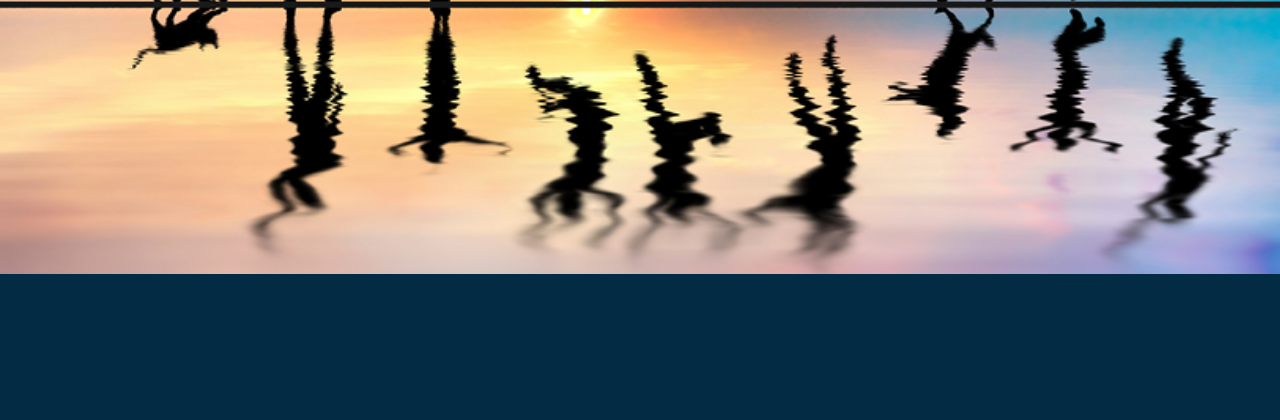
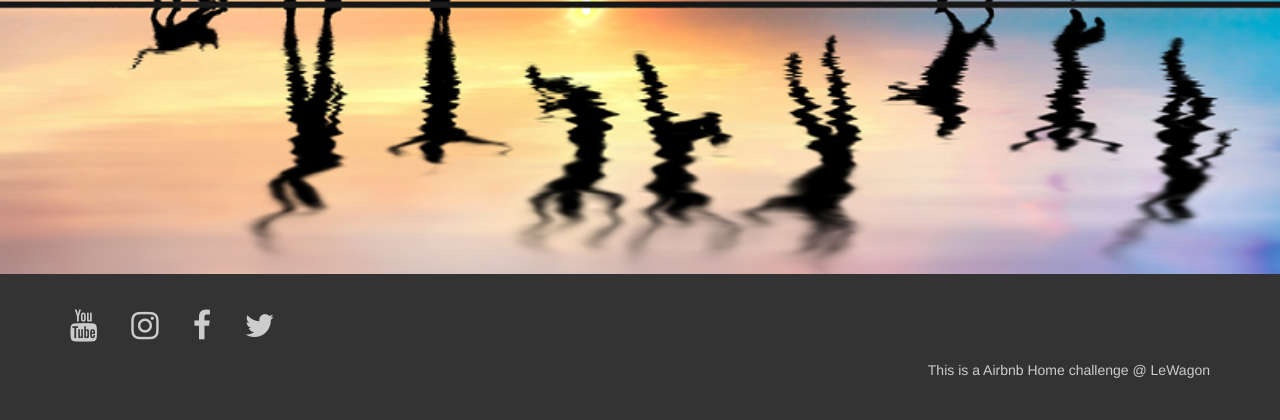
Before and after one commit to AndreGoto/challengeaccepted, a Rails app: page / in a window 1280 px wide. Shown: the part 596-1016 px from the top of the page. Before the commit the page ends 870 px from the top, so only its background shows below. Run offline with Rails 7, Linux system fonts and the light colour scheme; style sheets or scripts are compiled from the project's sources; parts of the project's set-up code (start-up, migrations or seed data) failed here and were passed over; some libraries are stand-ins or nearby versions.

Commit message:
add footer

```diff
--- a/app/assets/stylesheets/layout/_footer.scss
+++ b/app/assets/stylesheets/layout/_footer.scss
@@ -1 +1,22 @@
 // Your footer style
+#footer{
+  background: #333333;
+  padding-top: 30px;
+  padding-bottom: 30px;
+  color: #CCCCCC;
+}
+
+#footer a{
+  color: #CCCCCC;
+  letter-spacing: 20px;
+  font-size: 32px;
+}
+
+#footer a:hover{
+  color: yellow;
+}
+
+#footer p{
+  font-size: 14px;
+  margin-bottom: 10px 0;
+}
--- a/app/views/layouts/application.html.erb
+++ b/app/views/layouts/application.html.erb
@@ -12,6 +12,7 @@
     <%= render 'shared/navbar' %>
     <%= render 'shared/flashes' %>
     <%= yield %>
+    <%= render 'shared/footer' %>
     <%= javascript_include_tag 'application' %>
   </body>
 </html>
--- /dev/null
+++ b/app/views/shared/_footer.html.erb
@@ -0,0 +1,17 @@
+<div id="footer">
+  <div class="container">
+    <div class="row">
+      <div class="col-xs-12">
+        <ul class="list-inline">
+          <li><a href=""><i class="fa fa-youtube"></i></a></li>
+          <li><a href=""><i class="fa fa-instagram"></i></a></li>
+          <li><a href=""><i class="fa fa-facebook"></i></a></li>
+          <li><a href=""><i class="fa fa-twitter"></i></a></li>
+        </ul>
+      </div>
+      <div class="col-xs-12 text-right">
+        <p>This is a Airbnb Home challenge @ LeWagon</p>
+      </div>
+    </div>
+  </div>
+</div>
```
